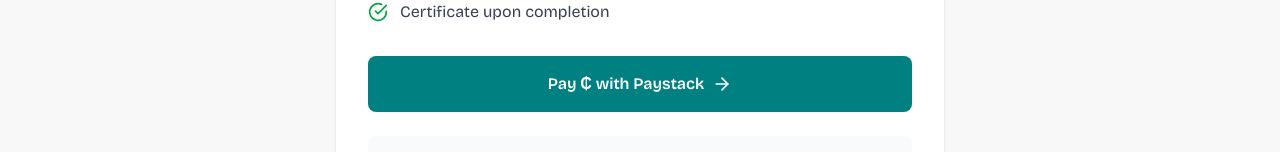
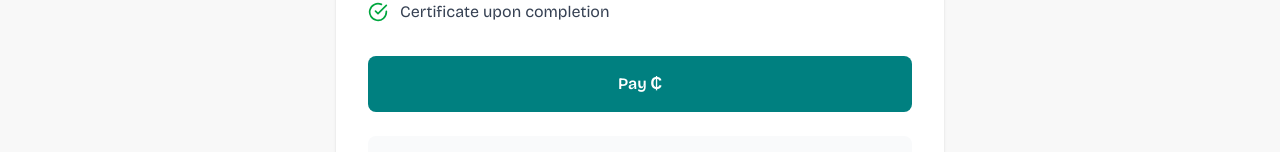
Before and after one commit to SLINT-Tech/slinttech.org, a React (Vite) app: page /payment-wall in a window 1280 px wide. Shown: the part 786-938 px from the top of the page. Built offline with nearby package versions, Linux system fonts and the light colour scheme.

Commit message:
Updated PaymentWallPage.tsx

```diff
--- a/src/Pages/PaymentWallPage.tsx
+++ b/src/Pages/PaymentWallPage.tsx
@@ -134,8 +134,7 @@
               </>
             ) : (
               <>
-                Pay ₵{currentUser.membershipAmount} with Paystack
-                <ArrowRight className="w-5 h-5" />
+                Pay ₵{currentUser.membershipAmount}
               </>
             )}
           </button>
```
